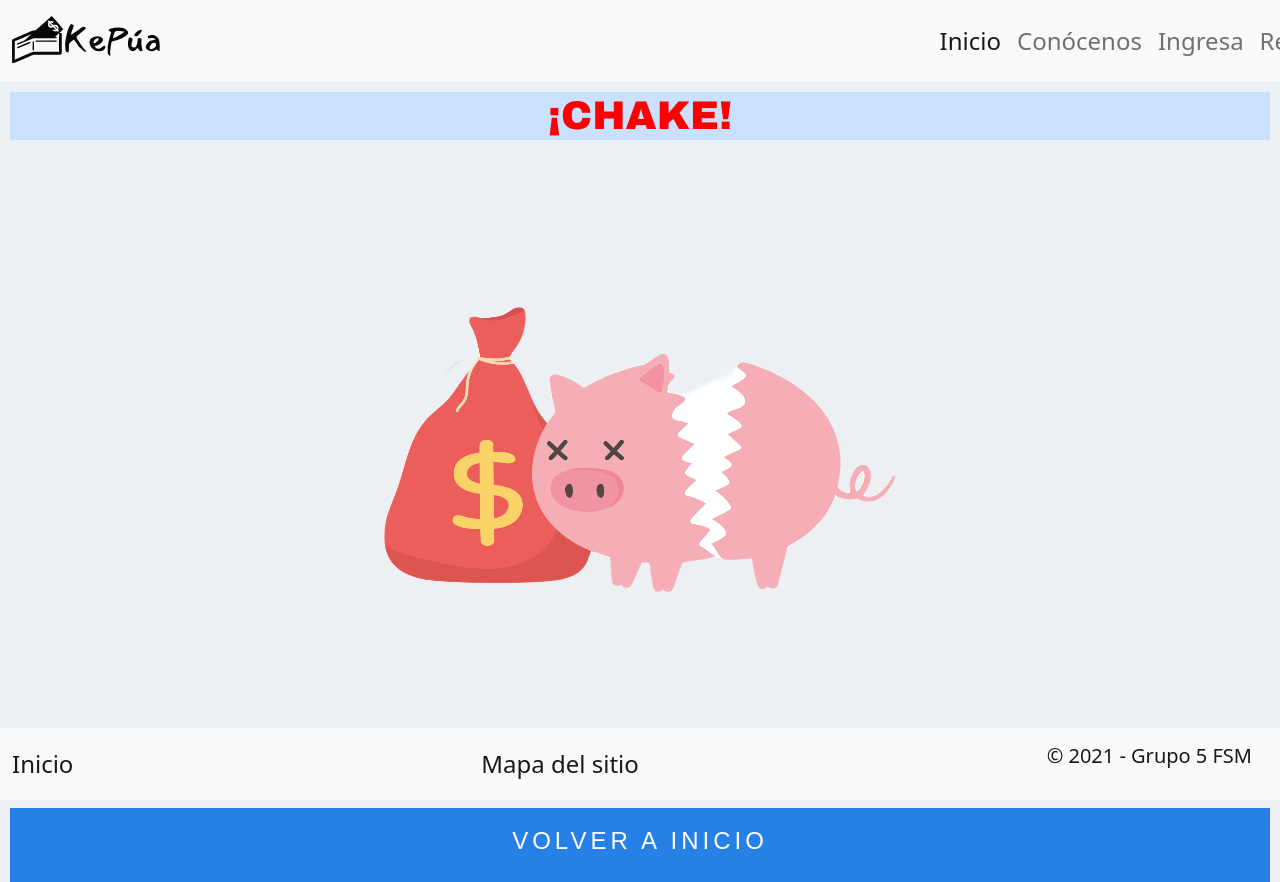
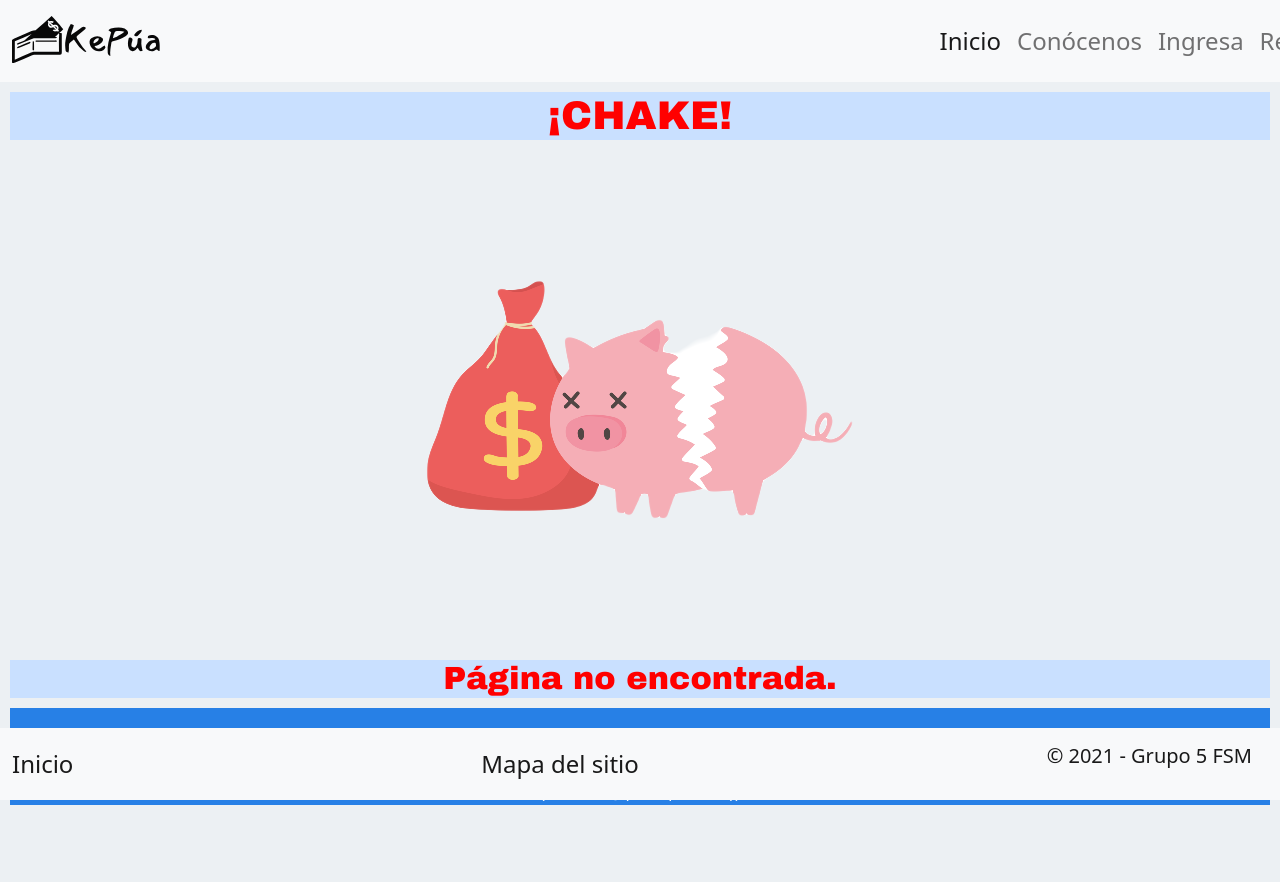
Before and after one commit to classroomMisiones/proyecto-fs-grupo5-g5m, an Angular app in the folder PILMoney/: page /main in a window 1280 px wide. Shown: the top 882 px of the page. Built offline with nearby package versions, Linux system fonts and the light colour scheme; a web font is replaced by a local one.

Commit message:
Mejora del cerdito en el Error 404

```diff
--- a/PILMoney/src/app/error/error.component.html
+++ b/PILMoney/src/app/error/error.component.html
@@ -16,7 +16,7 @@
 
     <div class="error_agustin_2">
       <!--  <img src="http://2.bp.blogspot.com/-ObpuRKspYT0/UUiiInRFvyI/AAAAAAAAAEM/zg3Sk39PnNg/s1600/custom-404-error-page-for-blogger%5B2%5D.jpg"> -->
-      <img src="../../../assets/images/chochan.png">
+      <img src="../../../assets/images/chochan3.png">
     </div>
 
     <div class="error_agustin_5">
```
Also changed, not shown: PILMoney/src/assets/images/chochan2.png (added), PILMoney/src/assets/images/chochan3.png (added).
